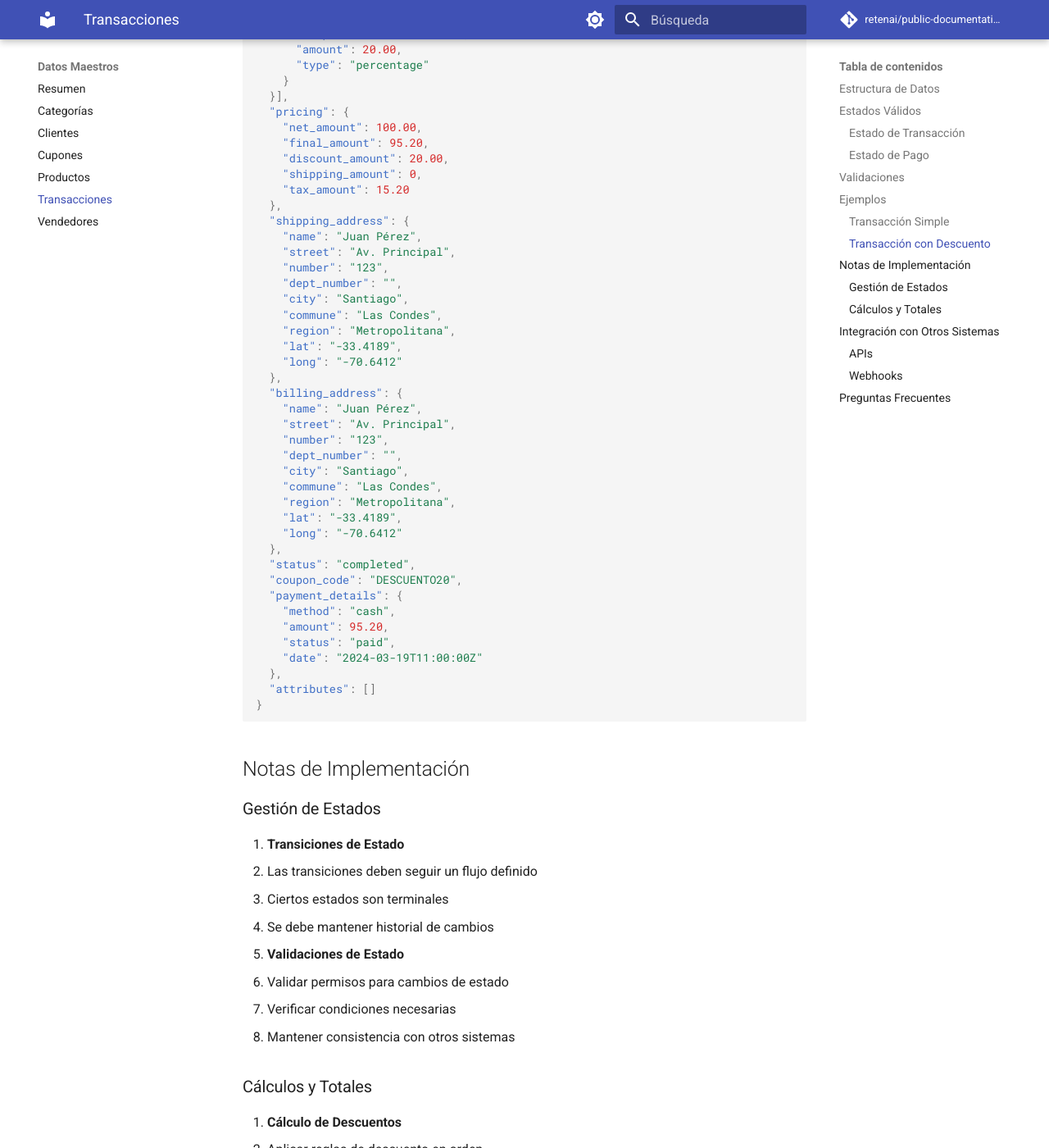
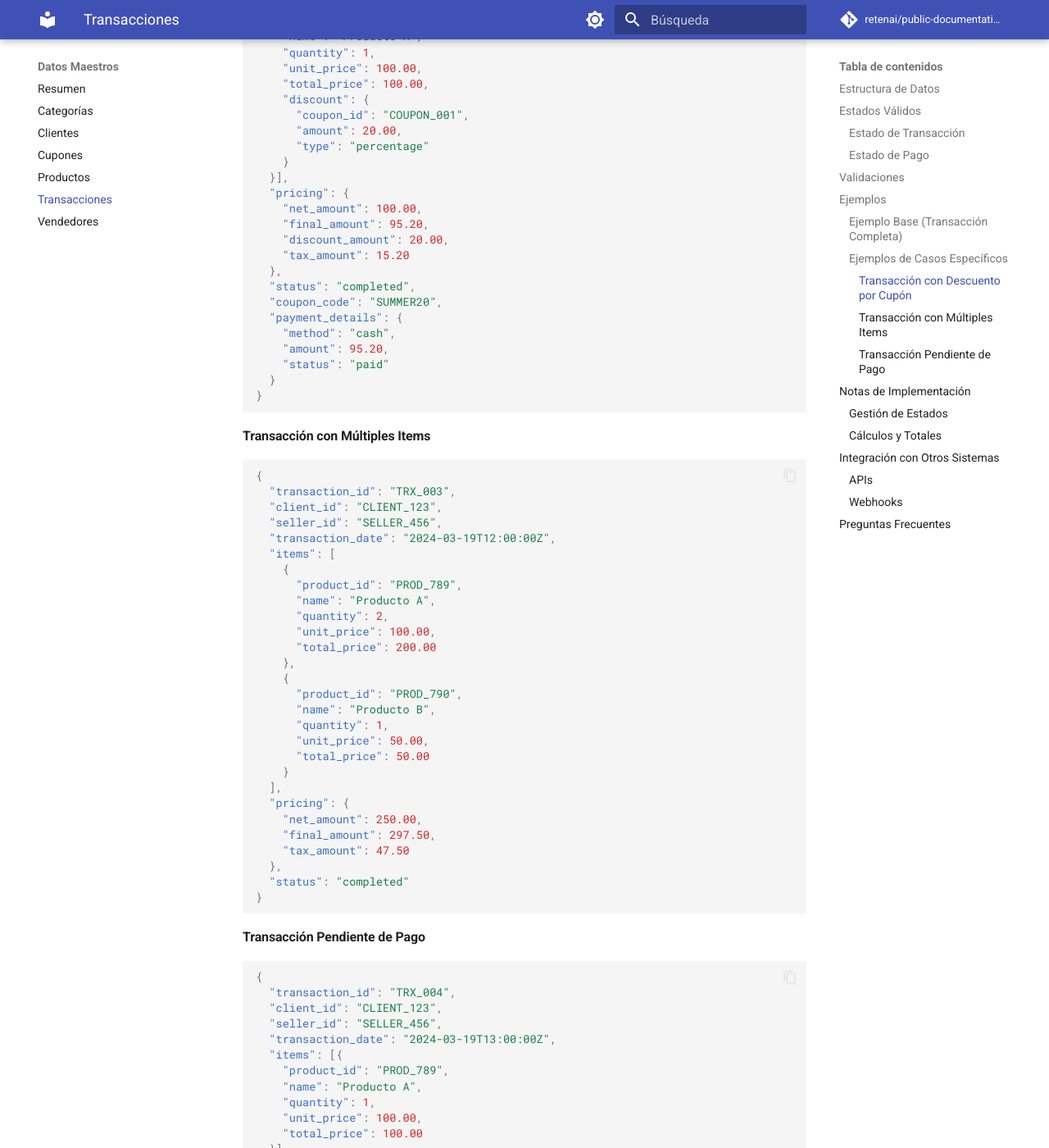
Before and after one commit to retenai/public-documentation, an MkDocs documentation site: the page built from docs/master-data/transactions/README.md, in a window 1280 px wide and 1400 px high, scrolled down 4650 px. Shown: the whole window at 82% size. Built offline with MkDocs 1.6.1 and Material for MkDocs 9.7.7, drawn with Linux system fonts in a browser that asks for light colours; comment, search, counter and statistics services are not loaded; some of the changed text lies outside the part shown.

Commit message:
docs: reorganize transaction examples to have one complete base example and specific use cases

````diff
--- a/docs/master-data/transactions/README.md
+++ b/docs/master-data/transactions/README.md
@@ -129,24 +129,28 @@
 
 ## Ejemplos
 
-### Transacción Simple
+### Ejemplo Base (Transacción Completa)
 
 ```json
 {
   "transaction_id": "TRX_001",
   "client_id": "CLIENT_123",
   "seller_id": "SELLER_456",
-  "event_id": "EVENT_789",
+  "created_at": "2024-03-19T10:00:00Z",
+  "updated_at": "2024-03-19T10:00:00Z",
+  "_created_at": "2024-03-19T10:00:00Z",
+  "_updated_at": "2024-03-19T10:00:00Z",
   "transaction_date": "2024-03-19T10:00:00Z",
   "items": [{
     "product_id": "PROD_789",
     "item_id": "ITEM_001",
     "name": "Producto A",
-    "category": "Categoría 1",
+    "category": "Electrónicos",
     "quantity": 2,
     "unit_price": 100.00,
     "total_price": 200.00,
-    "attributes": []
+    "attributes": [],
+    "discount": null
   }],
   "pricing": {
     "net_amount": 200.00,
@@ -159,53 +163,54 @@
     "name": "Juan Pérez",
     "street": "Av. Principal",
     "number": "123",
-    "dept_number": "",
+    "dept_number": null,
     "city": "Santiago",
     "commune": "Las Condes",
     "region": "Metropolitana",
-    "lat": "-33.4189",
-    "long": "-70.6412"
+    "lat": "-33.4513",
+    "long": "-70.5947"
   },
   "billing_address": {
     "name": "Juan Pérez",
     "street": "Av. Principal",
     "number": "123",
-    "dept_number": "",
+    "dept_number": null,
     "city": "Santiago",
     "commune": "Las Condes",
     "region": "Metropolitana",
-    "lat": "-33.4189",
-    "long": "-70.6412"
+    "lat": "-33.4513",
+    "long": "-70.5947"
   },
   "status": "completed",
+  "coupon_code": null,
   "payment_details": {
     "method": "credit_card",
     "amount": 238.00,
     "status": "paid",
     "date": "2024-03-19T10:00:00Z"
   },
+  "notes": "",
+  "tags": [],
   "attributes": []
 }
 ```
 
-### Transacción con Descuento
+### Ejemplos de Casos Específicos
+
+#### Transacción con Descuento por Cupón
 
 ```json
 {
   "transaction_id": "TRX_002",
   "client_id": "CLIENT_123",
   "seller_id": "SELLER_456",
-  "event_id": "EVENT_790",
   "transaction_date": "2024-03-19T11:00:00Z",
   "items": [{
     "product_id": "PROD_789",
-    "item_id": "ITEM_002",
     "name": "Producto A",
-    "category": "Categoría 1",
     "quantity": 1,
     "unit_price": 100.00,
     "total_price": 100.00,
-    "attributes": [],
     "discount": {
       "coupon_id": "COUPON_001",
       "amount": 20.00,
@@ -216,40 +221,77 @@
     "net_amount": 100.00,
     "final_amount": 95.20,
     "discount_amount": 20.00,
-    "shipping_amount": 0,
     "tax_amount": 15.20
   },
-  "shipping_address": {
-    "name": "Juan Pérez",
-    "street": "Av. Principal",
-    "number": "123",
-    "dept_number": "",
-    "city": "Santiago",
-    "commune": "Las Condes",
-    "region": "Metropolitana",
-    "lat": "-33.4189",
-    "long": "-70.6412"
-  },
-  "billing_address": {
-    "name": "Juan Pérez",
-    "street": "Av. Principal",
-    "number": "123",
-    "dept_number": "",
-    "city": "Santiago",
-    "commune": "Las Condes",
-    "region": "Metropolitana",
-    "lat": "-33.4189",
-    "long": "-70.6412"
-  },
   "status": "completed",
-  "coupon_code": "DESCUENTO20",
+  "coupon_code": "SUMMER20",
   "payment_details": {
     "method": "cash",
     "amount": 95.20,
-    "status": "paid",
-    "date": "2024-03-19T11:00:00Z"
+    "status": "paid"
+  }
+}
+```
+
+#### Transacción con Múltiples Items
+
+```json
+{
+  "transaction_id": "TRX_003",
+  "client_id": "CLIENT_123",
+  "seller_id": "SELLER_456",
+  "transaction_date": "2024-03-19T12:00:00Z",
+  "items": [
+    {
+      "product_id": "PROD_789",
+      "name": "Producto A",
+      "quantity": 2,
+      "unit_price": 100.00,
+      "total_price": 200.00
+    },
+    {
+      "product_id": "PROD_790",
+      "name": "Producto B",
+      "quantity": 1,
+      "unit_price": 50.00,
+      "total_price": 50.00
+    }
+  ],
+  "pricing": {
+    "net_amount": 250.00,
+    "final_amount": 297.50,
+    "tax_amount": 47.50
   },
-  "attributes": []
+  "status": "completed"
+}
+```
+
+#### Transacción Pendiente de Pago
+
+```json
+{
+  "transaction_id": "TRX_004",
+  "client_id": "CLIENT_123",
+  "seller_id": "SELLER_456",
+  "transaction_date": "2024-03-19T13:00:00Z",
+  "items": [{
+    "product_id": "PROD_789",
+    "name": "Producto A",
+    "quantity": 1,
+    "unit_price": 100.00,
+    "total_price": 100.00
+  }],
+  "pricing": {
+    "net_amount": 100.00,
+    "final_amount": 119.00,
+    "tax_amount": 19.00
+  },
+  "status": "pending",
+  "payment_details": {
+    "method": "bank_transfer",
+    "amount": 119.00,
+    "status": "pending"
+  }
 }
 ```
 
````
